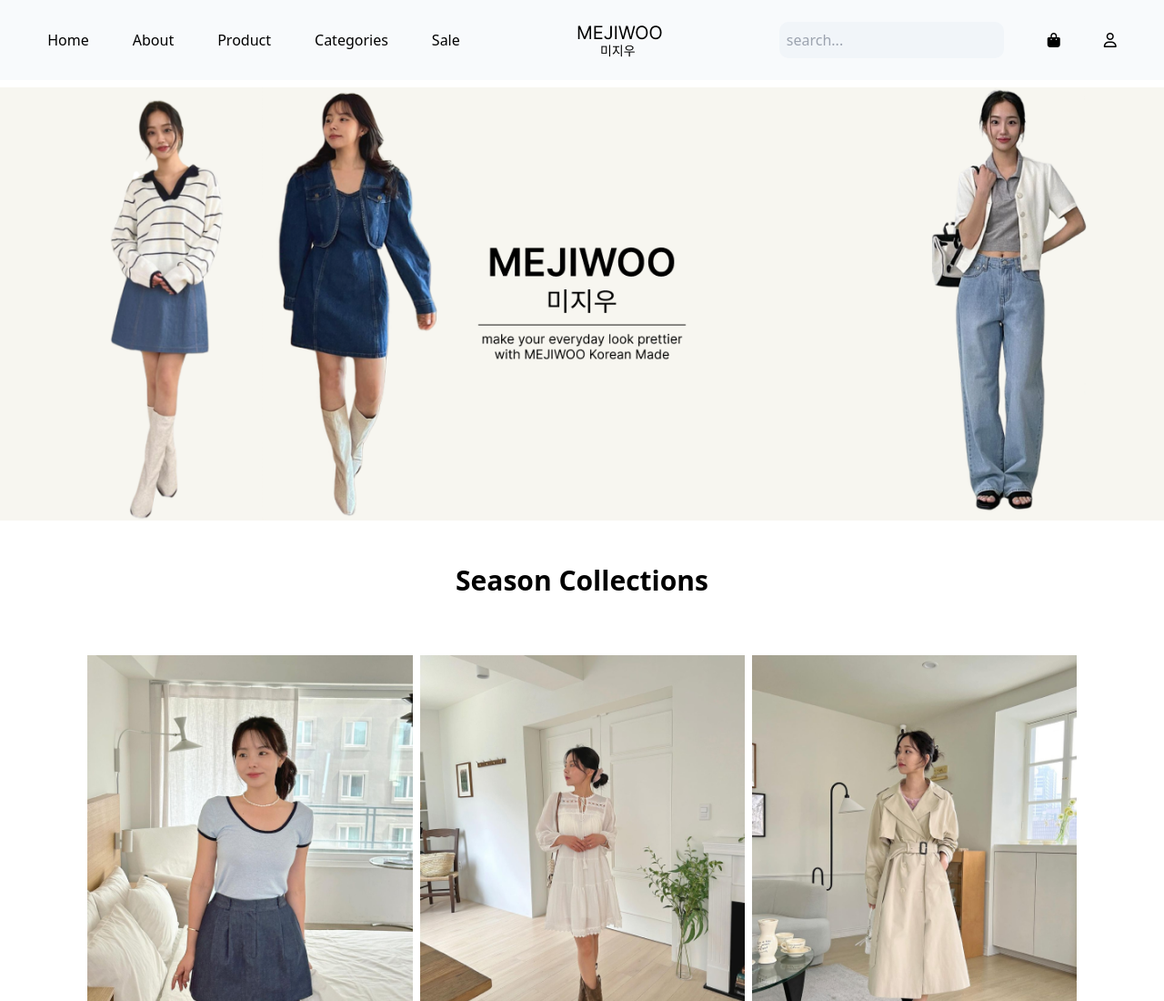
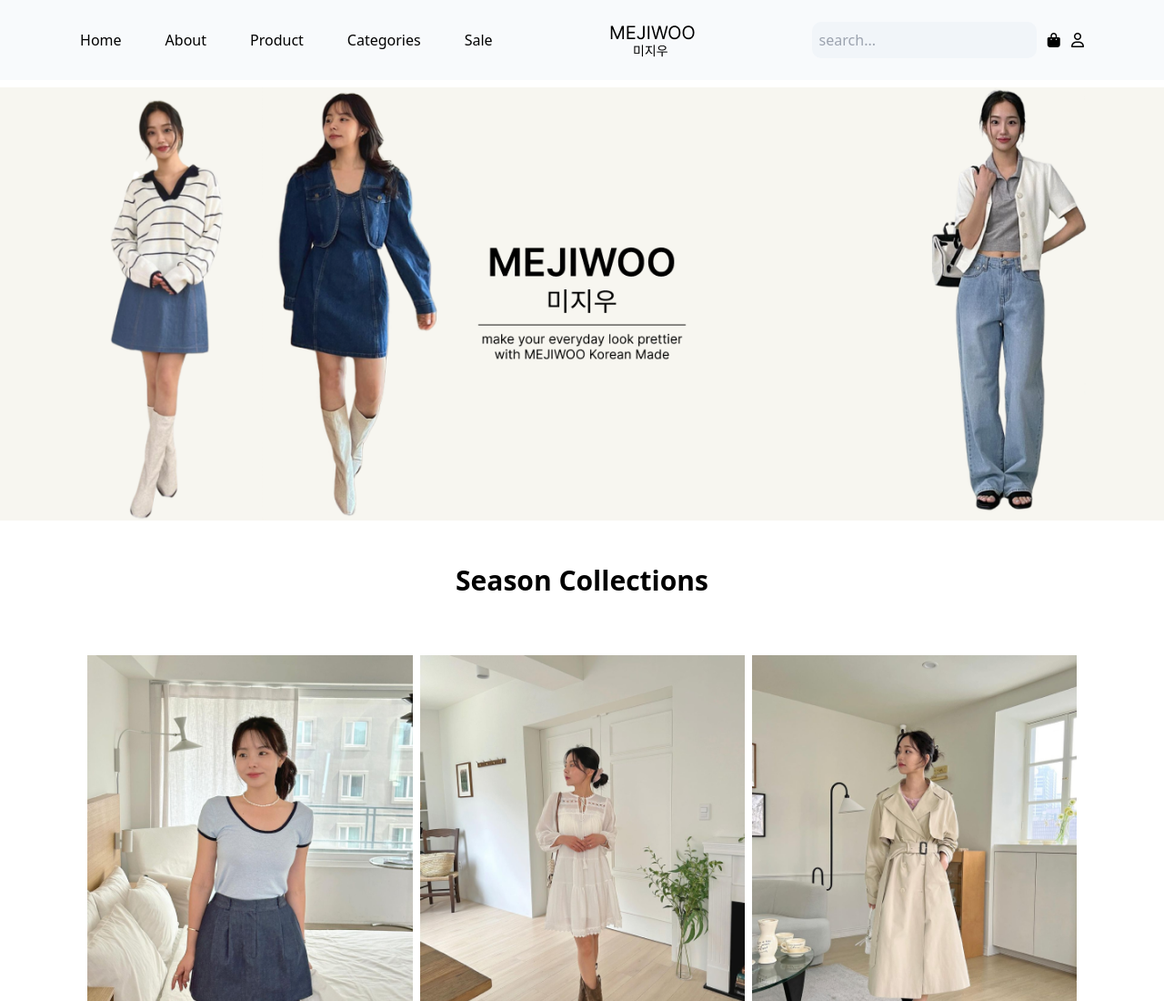
Before and after one commit to rizalzaril/slicing-mejiwoo-tailwind, a website: page src/index.html in a window 1280 px wide. Shown: the top 1100 px of the page at 91% size. Drawn offline with nearby package versions, Linux system fonts and the light colour scheme.

Commit message:
update new

```diff
--- a/src/index.html
+++ b/src/index.html
@@ -34,9 +34,12 @@
   <body class="scroll-smooth">
     <header
       id="header"
-      class="bg-slate-50 p-6 fixed mx-auto w-full flex gap-32 items-center justify-center z-50 transition ease-in-out delay-150"
+      class="bg-slate-50 p-3 sm:p-2 md:p-6 lg:p-6 fixed mx-auto w-full flex gap-3 sm:gap-3 md:gap-32 lg:gap-32 items-center justify-center z-50 transition ease-in-out delay-150"
     >
-      <nav class="text-black" id="navbar">
+      <nav
+        class="text-black hidden sm:hidden md:hidden lg:hidden xl:block"
+        id="navbar"
+      >
         <ul class="flex gap-12">
           <li>
             <a href="#home" id="home-link" class="custom-underline">Home</a>
@@ -62,16 +65,22 @@
         </ul>
       </nav>
 
-      <img src="./assets/img/logo.png" alt="" />
+      <img
+        class="w-20 sm:w-20 md:w-auto lg:w-auto"
+        src="./assets/img/logo.png"
+        alt=""
+      />
 
-      <div class="flex items-center justify-between gap-12">
+      <div
+        class="items-center block sm:block md:block lg:block justify-between gap-2 sm:gap-2 md:gap-12 lg:gap-12"
+      >
         <input
           type="text"
           class="bg-slate-100 rounded-[10px] focus:outline focus:outline-blue-500 p-2"
           placeholder="search..."
         />
-        <i class="fa-solid fa-bag-shopping"></i>
-        <i class="fa-regular fa-user"></i>
+        <i class="fa-solid fa-bag-shopping ml-2"></i>
+        <i class="fa-regular fa-user ml-2"></i>
       </div>
     </header>
 
```
